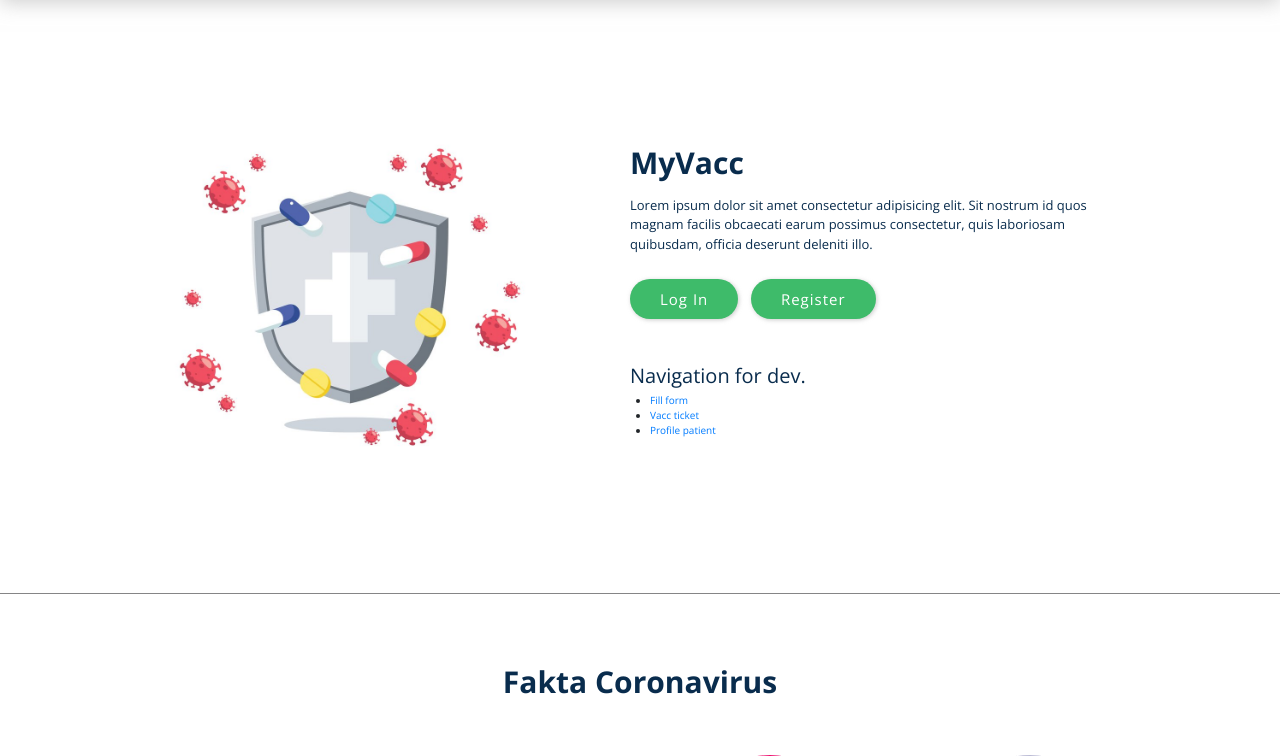
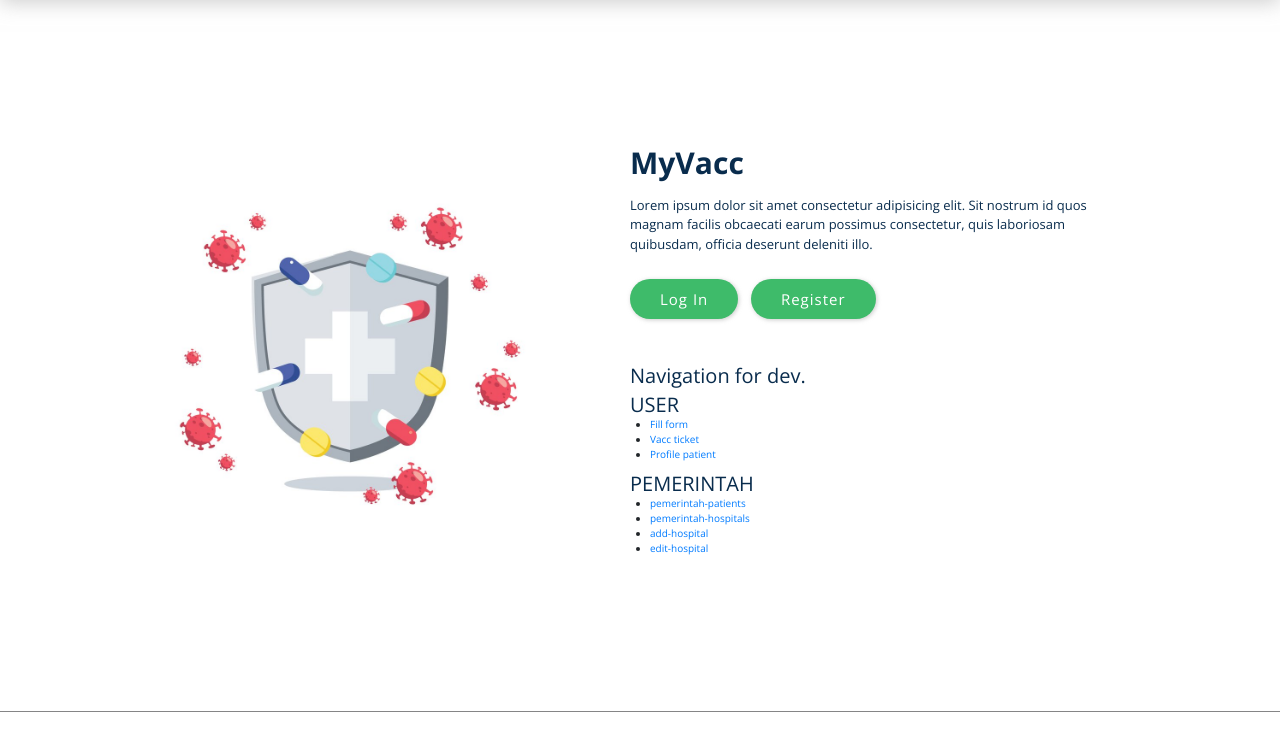
Before and after one commit to marftabucks/myvacc-web, a Laravel app: page / in a window 1280 px wide. Shown: the part 80-836 px from the top of the page. Run offline with Laravel 8, Linux system fonts and the light colour scheme.

Commit message:
update pemerintah routing

```diff
--- a/resources/views/home.blade.php
+++ b/resources/views/home.blade.php
@@ -26,6 +26,7 @@
                 @endif
                 <div class="mt-5">
                     <h2 class="my-2">Navigation for dev.</h2>
+                    <h2>USER</h2>
                     <ul class="ml-3 pl-3">
                         <li>
                             <a href="{{route('form')}}">Fill form</a>
@@ -35,6 +36,22 @@
                         </li>
                         <li>
                             <a href="{{route('profile-patient')}}">Profile patient</a>
+                        </li>
+
+                    </ul>
+                    <h2>PEMERINTAH</h2>
+                    <ul class="ml-3 pl-3">
+                        <li>
+                            <a href="{{route('pemerintah-patients')}}">pemerintah-patients</a>
+                        </li>
+                        <li>
+                            <a href="{{route('pemerintah-hospitals')}}">pemerintah-hospitals</a>
+                        </li>
+                        <li>
+                            <a href="{{route('add-hospital')}}">add-hospital</a>
+                        </li>
+                        <li>
+                            <a href="{{route('edit-hospital')}}">edit-hospital</a>
                         </li>
                     </ul>
                 </div>
--- a/routes/web.php
+++ b/routes/web.php
@@ -6,7 +6,11 @@ use App\Http\Controllers\DashboardUserController;
 use App\Http\Controllers\FormController;
 use App\Http\Controllers\VaccTicketController;
 use App\Http\Controllers\ProfilePatientController;
+use App\Http\Controllers\PemerintahHospitalController;
+use App\Http\Controllers\PemerintahPatientController;
 use App\Http\Controllers\EditProfilePatientController;
+use App\Http\Controllers\PemerintahAddHospitalController;
+use App\Http\Controllers\PemerintahEditHospitalController;
 use Illuminate\Routing\RouteDependencyResolverTrait;
 use Illuminate\Support\Facades\Route;
 use Illuminate\HTTP\Request;
@@ -58,26 +62,10 @@ Route::get('/profile-patient', [ProfilePatientController::class, 'index'])->name
 Route::get('/edit-profile-patient', [EditProfilePatientController::class, 'index'])->name('edit-profile-patient');
 
 // PEMERINTAH
-Route::get('dashboard-pemerintah-patients', function()
-{
-    return View::make('pemerintah/dashboard-pemerintah-patients');
-});
-
-Route::get('dashboard-pemerintah-hospitals', function()
-{
-    return View::make('pemerintah/dashboard-pemerintah-hospitals');
-});
-
-Route::get('add-hospital', function()
-{
-    return View::make('pemerintah/add-hospital');
-});
-
-Route::get('edit-hospital', function()
-{
-    return View::make('pemerintah/edit-hospital');
-});
-
+Route::get('/pemerintah-patients', [PemerintahPatientController::class, 'index'])->name('pemerintah-patients');
+Route::get('/pemerintah-hospitals', [PemerintahHospitalController::class, 'index'])->name('pemerintah-hospitals');
+Route::get('/add-hospital', [PemerintahAddHospitalController::class, 'index'])->name('add-hospital');
+Route::get('/edit-hospital', [PemerintahEditHospitalController::class, 'index'])->name('edit-hospital');
 
 // RUMAH SAKIT
 Route::get('dashboard hospital-quota', function()
```
Also changed, not shown: app/Http/Controllers/PemerintahAddHospitalController.php (added, +12 -0 lines), app/Http/Controllers/PemerintahEditHospitalController.php (added, +12 -0 lines), app/Http/Controllers/PemerintahHospitalController.php (added, +12 -0 lines), app/Http/Controllers/PemerintahPatientController.php (added, +12 -0 lines).
